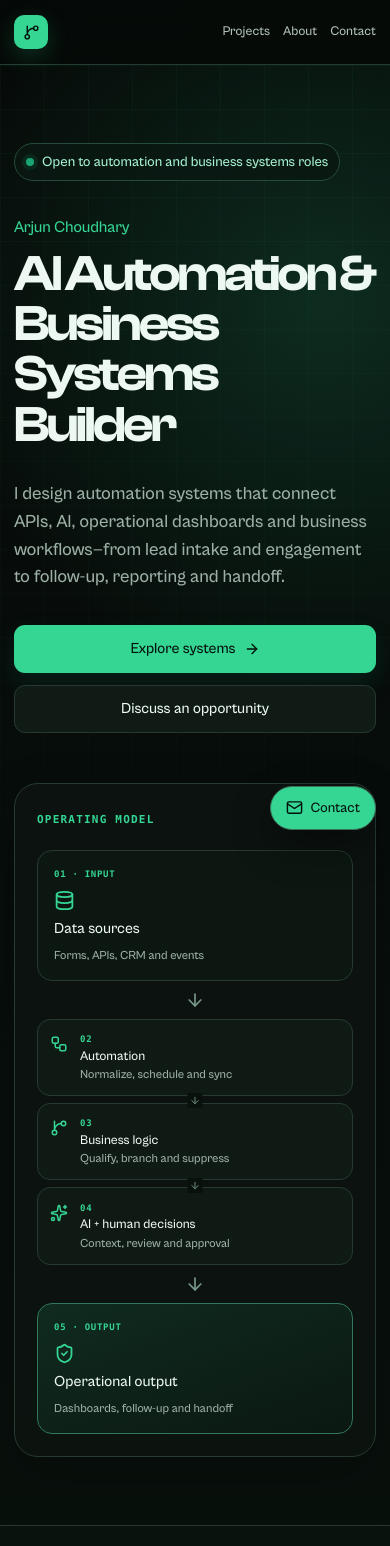
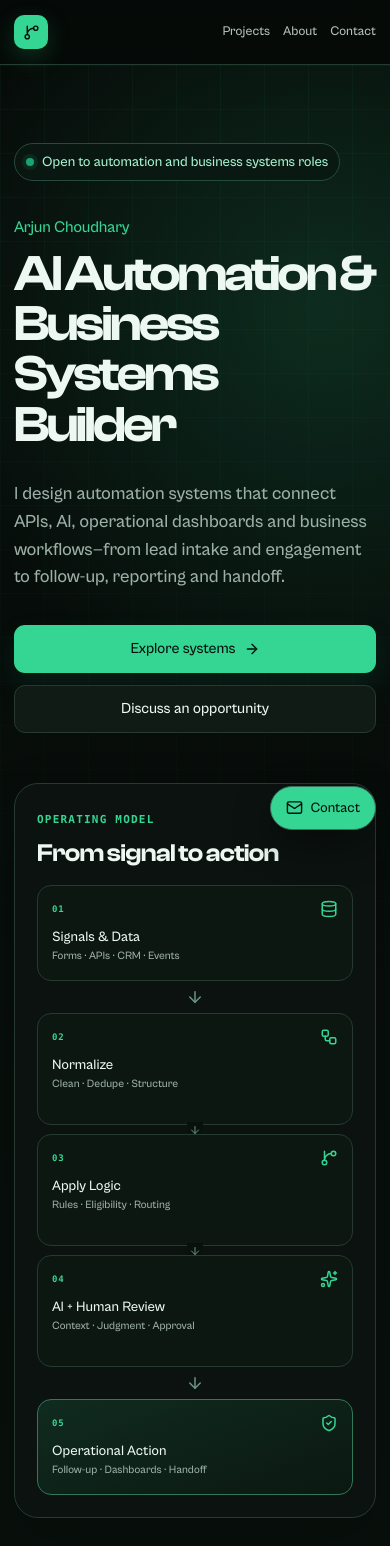
Before and after one commit to arjunschaudhary/arjun-automation-portfolio, a Next.js app: page / in a window 390 px wide. Shown: the top 1546 px of the page. Built offline with nearby package versions, Linux system fonts and the light colour scheme.

Commit message:
Refine portfolio operating model and About page

```diff
--- a/src/app/globals.css
+++ b/src/app/globals.css
@@ -37,7 +37,7 @@ button, a { -webkit-tap-highlight-color: transparent; }
 
 .hero { position: relative; overflow: hidden; padding-top: 112px; background: radial-gradient(circle at 87% 16%, rgba(131,223,182,.22), transparent 30%), linear-gradient(180deg,#fbfdfc 0%,#f5faf7 100%); }
 .hero::before { content: ""; position: absolute; inset: 0; opacity: .36; background-image: linear-gradient(rgba(11,107,80,.06) 1px, transparent 1px), linear-gradient(90deg,rgba(11,107,80,.06) 1px,transparent 1px); background-size: 44px 44px; mask-image: linear-gradient(to bottom, black, transparent 82%); pointer-events: none; }
-.hero-grid { position: relative; display: grid; grid-template-columns: 1.15fr .85fr; align-items: center; gap: 72px; }
+.hero-grid { position: relative; display: grid; grid-template-columns: 1.05fr .95fr; align-items: center; gap: 50px; }
 .availability { display: inline-flex; align-items: center; gap: 8px; color: var(--green-dark); font-size: 14px; font-weight: 650; padding: 7px 11px; border: 1px solid #cce8db; border-radius: 999px; background: rgba(255,255,255,.75); }
 .availability i { width: 8px; height: 8px; border-radius: 50%; background: #19a474; box-shadow: 0 0 0 4px rgba(25,164,116,.12); }
 .hero-name { margin: 34px 0 8px; font-weight: 680; color: var(--green); letter-spacing: -.01em; }
@@ -52,20 +52,20 @@ button, a { -webkit-tap-highlight-color: transparent; }
 .button-light { background: white; color: var(--green-dark); }
 .hero-panel { padding: 22px; border: 1px solid #d6e6df; border-radius: 24px; background: rgba(255,255,255,.82); box-shadow: 0 24px 60px rgba(27,65,52,.1); }
 .panel-kicker, .eyebrow { font-family: "SFMono-Regular", Consolas, "Liberation Mono", monospace; font-size: 11px; font-weight: 700; letter-spacing: .11em; text-transform: uppercase; color: var(--green); }
-.system-map { margin-top: 18px; display: grid; grid-template-columns: minmax(105px,.85fr) 20px minmax(155px,1.35fr) 20px minmax(105px,.85fr); gap: 8px; align-items: center; }
-.system-edge-node { min-height: 238px; display: flex; flex-direction: column; justify-content: center; gap: 9px; padding: 16px; border: 1px solid var(--line); border-radius: 15px; background: #0c1711; }
-.system-edge-node > svg { color: var(--green); }
-.system-edge-node strong { font-size: 15px; line-height: 1.25; }
-.system-edge-node small, .system-core-step small { color: var(--muted); font-size: 12px; line-height: 1.35; }
+.panel-title { margin: 8px 0 0; font-size: 25px; line-height: 1.1; letter-spacing: -.025em; }
+.system-map { margin-top: 18px; display: grid; justify-items: center; }
+.system-node { width: 100%; min-height: 112px; padding: 14px; border: 1px solid var(--line); border-radius: 14px; background: #0c1711; }
+.system-node-edge { width: min(72%, 330px); min-height: 96px; }
+.system-node-top { display: flex; align-items: center; justify-content: space-between; color: var(--green); }
+.system-node strong, .system-node small { display: block; }
+.system-node strong { margin-top: 11px; font-size: 14px; line-height: 1.22; }
+.system-node small { margin-top: 3px; color: var(--muted); font-size: 11px; line-height: 1.35; }
 .system-step { color: var(--green); font-family: "SFMono-Regular", Consolas, monospace; font-size: 9px; font-weight: 750; letter-spacing: .08em; text-transform: uppercase; }
-.system-core { display: grid; gap: 7px; }
-.system-core-step { position: relative; display: grid; grid-template-columns: 20px 1fr; gap: 10px; align-items: start; padding: 12px; border: 1px solid var(--line); border-radius: 13px; background: #101a15; }
-.system-core-step > svg:first-child { margin-top: 3px; color: var(--green); }
-.system-core-step strong, .system-core-step small, .system-core-step span { display: block; }
-.system-core-step strong { margin: 2px 0; font-size: 13px; line-height: 1.28; }
-.core-arrow { position: absolute; left: 50%; bottom: -13px; z-index: 2; padding: 2px; color: #78988a; background: #09110d; transform: translateX(-50%); }
-.system-direction { color: #78988a; justify-self: center; }
-.system-direction-down { display: none; }
+.system-flow-arrow { margin: 7px 0; color: #6a9682; }
+.system-middle-row { position: relative; width: 100%; display: grid; grid-template-columns: repeat(3,minmax(0,1fr)); gap: 18px; }
+.system-middle-row::before { content: ""; position: absolute; top: 50%; left: 12%; right: 12%; border-top: 1px solid #355b4a; }
+.system-middle-item { position: relative; z-index: 1; min-width: 0; }
+.system-middle-arrow { position: absolute; z-index: 2; top: 50%; right: -17px; padding: 2px; color: #6a9682; background: #09110d; transform: translateY(-50%); }
 .system-output-node { border-color: #31785a; background: linear-gradient(160deg,#102b20,#0b1812); }
 .capability-strip { padding: 22px 0; border-block: 1px solid var(--line); background: white; }
 .capability-row { display: flex; flex-wrap: wrap; justify-content: center; gap: 9px; }
@@ -203,15 +203,10 @@ button, a { -webkit-tap-highlight-color: transparent; }
 .next-project a { display: grid; grid-template-columns: 1fr auto; gap: 5px 20px; padding: 30px; border: 1px solid var(--line); border-radius: 18px; background: white; }
 .next-project span { color: var(--green); font-size: 12px; font-weight: 700; text-transform: uppercase; letter-spacing: .08em; }
 .next-project strong { font-size: 22px; }.next-project svg{grid-row:1/3;grid-column:2;align-self:center;color:var(--green)}
-.experience-timeline { display: grid; gap: 25px; }
-.experience-card { display: grid; grid-template-columns: 260px 1fr; gap: 60px; padding: 38px; border: 1px solid var(--line); border-radius: 22px; background: white; }
-.experience-meta span { color: var(--green); font-family: "SFMono-Regular",Consolas,monospace; font-size: 11px; font-weight: 750; }.experience-meta strong{display:block;margin-top:18px;font-size:24px}.experience-meta p{margin:3px 0;color:var(--muted)}
-.experience-card h2 { margin: 0 0 10px; font-size: 31px; letter-spacing: -.035em; }.experience-card > div > p{color:var(--muted)}.experience-card ul{list-style:none;padding:0;margin:22px 0;display:grid;gap:10px}.experience-card li{display:flex;gap:9px;color:var(--muted)}.experience-card li svg{flex:none;margin-top:4px;color:var(--green)}.experience-card a{display:inline-flex;align-items:center;gap:7px;color:var(--green);font-weight:700;font-size:14px}
-.experience-note { max-width: 720px; padding: 24px; border-left: 3px solid var(--green); background: var(--soft); }.experience-note p{margin:7px 0 0;color:var(--muted)}
-.about-grid { display: grid; grid-template-columns: 1.1fr .9fr; gap: 65px; align-items: start; }.about-grid h2{margin:0 0 16px;font-size:38px;letter-spacing:-.04em}.about-grid p{color:var(--muted)}
 .how-work-section { padding-bottom: 50px; }
 .how-work-heading { display: flex; align-items: end; justify-content: space-between; gap: 45px; margin-bottom: 28px; }
-.how-work-heading h2 { margin: 7px 0 0; font-size: clamp(34px,4.4vw,52px); line-height: 1.08; letter-spacing: -.025em; word-spacing: .16em; }
+.how-work-heading h2 { margin: 7px 0 0; font-size: clamp(34px,4.4vw,52px); line-height: 1.08; letter-spacing: -.025em; }
+.how-work-title { display: inline-flex; gap: .24em; }
 .how-work-heading > p { max-width: 510px; margin: 0; color: var(--muted); font-size: 17px; }
 .work-flow { display: grid; grid-template-columns: repeat(5,minmax(0,1fr)); gap: 10px; }
 .work-node { position: relative; min-height: 190px; padding: 20px; border: 1px solid var(--line); border-radius: 17px; background: linear-gradient(160deg,#0d1a14,#09110d); }
@@ -220,11 +215,14 @@ button, a { -webkit-tap-highlight-color: transparent; }
 .work-node-top span { font-family: "SFMono-Regular",Consolas,monospace; font-size: 11px; font-weight: 750; letter-spacing: .08em; }
 .work-node h3 { margin: 31px 0 8px; font-size: 17px; line-height: 1.25; letter-spacing: -.015em; }
 .work-node p { margin: 0; color: var(--muted); font-size: 14px; line-height: 1.5; }
-.principle-card { padding: 28px; border: 1px solid var(--line); border-radius: 18px; background: var(--soft); }.principle-card ul{list-style:none;padding:0;margin:18px 0 0;display:grid;gap:13px}.principle-card li{display:grid;grid-template-columns:18px 1fr;gap:9px}.principle-card svg{color:var(--green);margin-top:4px}
-.principle-card-wide { display: grid; grid-template-columns: minmax(240px,.8fr) minmax(0,1.2fr); gap: 54px; align-items: start; }
-.principle-card-wide h2 { max-width: 360px; margin: 10px 0 0; font-size: 29px; line-height: 1.15; letter-spacing: -.025em; }
-.principle-card-wide ul { grid-template-columns: repeat(2,minmax(0,1fr)); margin-top: 0; }
-.about-capabilities { margin: 75px 0 35px; padding-top: 40px; border-top: 1px solid var(--line); }.about-capabilities > div{display:flex;flex-wrap:wrap;gap:9px;margin-top:17px}.about-capabilities > div span{padding:8px 12px;border:1px solid var(--line);border-radius:999px;background:white;font-size:13px;font-weight:650}.about-integrations{margin-top:20px}
+.principles-section { padding: 34px; border: 1px solid var(--line); border-radius: 20px; background: #09110d; }
+.principles-heading { display: flex; align-items: end; justify-content: space-between; gap: 28px; margin-bottom: 26px; }
+.principles-heading h2 { max-width: 560px; margin: 7px 0 0; font-size: clamp(27px,3.2vw,38px); line-height: 1.12; letter-spacing: -.03em; }
+.principle-grid { display: grid; grid-template-columns: repeat(4,minmax(0,1fr)); gap: 10px; }
+.principle-control { min-width: 0; padding: 18px; border-radius: 15px; background: #101b16; }
+.principle-control svg { color: var(--green); }
+.principle-control h3 { margin: 20px 0 6px; font-size: 16px; line-height: 1.25; }
+.principle-control p { margin: 0; color: var(--muted); font-size: 13px; line-height: 1.45; }
 .contact-grid { display: grid; grid-template-columns: 1.15fr .85fr; gap: 22px; }.contact-primary,.contact-link{padding:36px;border:1px solid var(--line);border-radius:22px;background:white}.contact-primary > svg,.contact-link > svg{color:var(--green)}.contact-primary h2{margin:22px 0 10px;font-size:34px;letter-spacing:-.04em}.contact-primary p,.contact-link p{color:var(--muted)}.contact-primary small{display:block;margin-top:28px;padding-top:20px;border-top:1px solid var(--line);color:var(--muted)}
 .contact-link { display:grid;grid-template-columns:36px 1fr auto;gap:15px;align-items:start;transition:transform .2s ease,box-shadow .2s ease}.contact-link:hover{transform:translateY(-3px);box-shadow:0 18px 38px rgba(28,66,52,.08)}.contact-link span{color:var(--green);font-size:11px;font-weight:750;text-transform:uppercase;letter-spacing:.08em}.contact-link strong{display:block;margin-top:10px;font-size:25px}.contact-link p{margin:4px 0 0;font-size:14px}
 
@@ -241,12 +239,12 @@ body { background: radial-gradient(circle at 84% 3%, rgba(29, 112, 78, .18), tra
 .hero { background: radial-gradient(circle at 83% 16%, rgba(36, 154, 106, .23), transparent 31%), linear-gradient(180deg, #060a08 0%, #08100c 100%); }
 .hero::before { opacity: .6; background-image: linear-gradient(rgba(53,214,148,.07) 1px, transparent 1px), linear-gradient(90deg,rgba(53,214,148,.07) 1px,transparent 1px); }
 .availability { color: var(--mint); border-color: #254b3b; background: rgba(10, 25, 19, .84); }
-.hero-panel, .project-card, .integration-grid article, .exploring-grid article, .architecture, .flow-node, .case-hero aside, .next-project a, .experience-card, .contact-primary, .contact-link { border-color: var(--line); background: rgba(12, 20, 16, .94); box-shadow: 0 22px 55px rgba(0, 0, 0, .2); }
+.hero-panel, .project-card, .integration-grid article, .exploring-grid article, .architecture, .flow-node, .case-hero aside, .next-project a, .contact-primary, .contact-link { border-color: var(--line); background: rgba(12, 20, 16, .94); box-shadow: 0 22px 55px rgba(0, 0, 0, .2); }
 .capability-strip, .site-footer { border-color: var(--line); background: #0a120e; }
 .capability-row span, .tag-row span, .case-stack span, .integration-tags span { color: #bcd0c6; border-color: var(--line); background: #101b16; }
 .mini-flow { border-color: var(--line); background: #0b1510; }
 .mini-flow span { color: #c2d5cc; }
-.section-tint, .principle-card, .experience-note, .outcome-card { border-color: var(--line); background: #09110d; }
+.section-tint, .outcome-card { border-color: var(--line); background: #09110d; }
 .page-hero { border-color: var(--line); background: radial-gradient(circle at 82% 0%, rgba(34, 143, 98, .2), transparent 33%), #09110d; }
 .case-hero { border-color: var(--line); background: linear-gradient(180deg, #070c09, #0a120e); }
 .source-row span, .branch { border-color: var(--line); background: #101a15; }
@@ -259,7 +257,6 @@ body { background: radial-gradient(circle at 84% 3%, rgba(29, 112, 78, .18), tra
 .demo-table button.selected { background: #133125; }
 .demo-table-head { background: #0a120e; }
 .demo-chip { color: #03110b; }
-.about-capabilities > div span { border-color: var(--line); background: #101b16; }
 .cta-card { background: linear-gradient(135deg, #0d5c40, #052019); }
 .button-light { color: #05130d; background: #e9fff4; }
 .contact-page-layout { display: grid; grid-template-columns: 1.05fr .95fr; gap: 22px; align-items: stretch; }
@@ -295,9 +292,10 @@ body { background: radial-gradient(circle at 84% 3%, rgba(29, 112, 78, .18), tra
   .section-heading { display: block; }
   .section-heading > p { margin-top: 18px; }
   .exploring-grid { grid-template-columns: repeat(2,minmax(0,1fr)); }
-  .case-hero-grid, .about-grid, .contact-page-layout { grid-template-columns: 1fr; }
+  .case-hero-grid, .contact-page-layout { grid-template-columns: 1fr; }
   .work-flow { grid-template-columns: repeat(3,minmax(0,1fr)); }
   .work-node:not(:last-child)::after { display: none; }
+  .principle-grid { grid-template-columns: repeat(2,minmax(0,1fr)); }
   .case-grid.triple { grid-template-columns: 1fr; }
   .flow-grid { grid-template-columns: repeat(2,minmax(0,1fr)); }
   .flow-node-wrap:nth-child(4n) .flow-arrow { display: block; }
@@ -319,25 +317,23 @@ body { background: radial-gradient(circle at 84% 3%, rgba(29, 112, 78, .18), tra
   .cta-card { padding: 34px 26px; }
   .page-hero, .case-hero { padding: 68px 0 55px; }
   .back-link { margin-bottom: 42px; }
-  .case-two-col, .case-grid, .experience-card, .contact-grid { grid-template-columns: 1fr; gap: 35px; }
+  .case-two-col, .case-grid, .contact-grid { grid-template-columns: 1fr; gap: 35px; }
   .case-section { padding: 62px 0; }
   .architecture { padding: 20px; }
   .branch-grid { grid-template-columns: 1fr; }
   .demo-body { grid-template-columns: 1fr; }
   .demo-sidebar { display: none; }
   .demo-layout { grid-template-columns: 1fr; }
-  .experience-card { padding: 26px; }
   .contact-float { right: 14px; bottom: 14px; }
-  .system-map { grid-template-columns: 1fr; gap: 9px; }
-  .system-edge-node { min-height: 0; }
-  .system-direction-right { display: none; }
-  .system-direction-down { display: block; }
+  .system-node-edge { width: 100%; }
+  .system-middle-row { grid-template-columns: 1fr; gap: 9px; }
+  .system-middle-row::before { top: 8%; bottom: 8%; left: 50%; right: auto; border-top: 0; border-left: 1px solid #355b4a; }
+  .system-middle-arrow { top: auto; right: auto; bottom: -13px; left: 50%; transform: translateX(-50%) rotate(90deg); }
   .how-work-heading { display: block; }
   .how-work-heading > p { margin-top: 14px; }
   .work-flow { grid-template-columns: 1fr 1fr; }
   .work-node { min-height: 170px; }
-  .principle-card-wide { grid-template-columns: 1fr; gap: 28px; }
-  .principle-card-wide ul { grid-template-columns: 1fr; }
+  .principles-section { padding: 26px; }
 }
 @media (max-width: 500px) {
   .nav-links { font-size: 13px; gap: 13px; }
@@ -358,6 +354,7 @@ body { background: radial-gradient(circle at 84% 3%, rgba(29, 112, 78, .18), tra
   .quick-view-flow { grid-template-columns: 1fr 1fr; }
   .work-flow { grid-template-columns: 1fr; }
   .work-node { min-height: 0; }
+  .principle-grid { grid-template-columns: 1fr; }
 }
 
 @media (prefers-reduced-motion: reduce) { html { scroll-behavior: auto; } * { transition: none !important; animation: none !important; } }
--- a/src/app/page.tsx
+++ b/src/app/page.tsx
@@ -10,7 +10,7 @@ export default function HomePage() {
   return <main>
     <section className="hero section-pad"><div className="shell hero-grid">
       <div className="hero-copy"><span className="availability"><i /> Open to automation and business systems roles</span><p className="hero-name">Arjun Choudhary</p><h1>AI Automation &amp;<br />Business Systems Builder</h1><p className="hero-lede">I design automation systems that connect APIs, AI, operational dashboards and business workflows—from lead intake and engagement to follow-up, reporting and handoff.</p><div className="hero-actions"><Link className="button button-primary" href="/projects">Explore systems <ArrowRight size={16} /></Link><Link className="button button-secondary" href="/contact">Discuss an opportunity</Link></div></div>
-      <div className="hero-panel"><span className="panel-kicker">Operating model</span><SystemMap /></div>
+      <div className="hero-panel"><span className="panel-kicker">Operating model</span><h2 className="panel-title">From signal to action</h2><SystemMap /></div>
     </div></section>
     <section className="capability-strip" aria-label="Core capabilities"><div className="shell capability-row">{capabilities.map((capability) => <span key={capability}>{capability}</span>)}</div></section>
     <section className="section-pad"><div className="shell">
--- a/src/components/system-map.tsx
+++ b/src/components/system-map.tsx
@@ -1,40 +1,37 @@
 import { ArrowDown, ArrowRight, Database, GitBranch, ShieldCheck, Sparkles, Workflow } from "lucide-react";
 
-const stages = [
-  { label: "Data sources", note: "Forms, APIs, CRM and events", icon: Database },
-  { label: "Automation", note: "Normalize, schedule and sync", icon: Workflow },
-  { label: "Business logic", note: "Qualify, branch and suppress", icon: GitBranch },
-  { label: "AI + human decisions", note: "Context, review and approval", icon: Sparkles },
-  { label: "Operational output", note: "Dashboards, follow-up and handoff", icon: ShieldCheck },
+const source = { number: "01", label: "Signals & Data", note: "Forms · APIs · CRM · Events", icon: Database };
+const processing = [
+  { number: "02", label: "Normalize", note: "Clean · Dedupe · Structure", icon: Workflow },
+  { number: "03", label: "Apply Logic", note: "Rules · Eligibility · Routing", icon: GitBranch },
+  { number: "04", label: "AI + Human Review", note: "Context · Judgment · Approval", icon: Sparkles },
 ];
+const output = { number: "05", label: "Operational Action", note: "Follow-up · Dashboards · Handoff", icon: ShieldCheck };
+
+function SystemNode({ stage, className = "" }: {
+  stage: typeof source;
+  className?: string;
+}) {
+  const Icon = stage.icon;
+
+  return <div className={`system-node ${className}`}>
+    <div className="system-node-top"><span className="system-step">{stage.number}</span><Icon size={18} /></div>
+    <strong>{stage.label}</strong>
+    <small>{stage.note}</small>
+  </div>;
+}
 
 export function SystemMap() {
-  const SourceIcon = stages[0].icon;
-  const OutputIcon = stages[4].icon;
-
   return <div className="system-map" aria-label="How Arjun builds operational systems">
-    <div className="system-edge-node">
-      <span className="system-step">01 · Input</span>
-      <SourceIcon size={21} />
-      <strong>{stages[0].label}</strong>
-      <small>{stages[0].note}</small>
-    </div>
-    <ArrowRight className="system-direction system-direction-right" size={20} aria-hidden="true" />
-    <ArrowDown className="system-direction system-direction-down" size={20} aria-hidden="true" />
-    <div className="system-core">
-      {stages.slice(1, 4).map((stage, index) => <div className="system-core-step" key={stage.label}>
-        <stage.icon size={18} />
-        <div><span className="system-step">0{index + 2}</span><strong>{stage.label}</strong><small>{stage.note}</small></div>
-        {index < 2 && <ArrowDown className="core-arrow" size={15} aria-hidden="true" />}
+    <SystemNode stage={source} className="system-node-edge" />
+    <ArrowDown className="system-flow-arrow" size={18} aria-hidden="true" />
+    <div className="system-middle-row">
+      {processing.map((stage, index) => <div className="system-middle-item" key={stage.label}>
+        <SystemNode stage={stage} />
+        {index < processing.length - 1 && <ArrowRight className="system-middle-arrow" size={16} aria-hidden="true" />}
       </div>)}
     </div>
-    <ArrowRight className="system-direction system-direction-right" size={20} aria-hidden="true" />
-    <ArrowDown className="system-direction system-direction-down" size={20} aria-hidden="true" />
-    <div className="system-edge-node system-output-node">
-      <span className="system-step">05 · Output</span>
-      <OutputIcon size={21} />
-      <strong>{stages[4].label}</strong>
-      <small>{stages[4].note}</small>
-    </div>
+    <ArrowDown className="system-flow-arrow" size={18} aria-hidden="true" />
+    <SystemNode stage={output} className="system-node-edge system-output-node" />
   </div>;
 }
--- a/src/data/portfolio.ts
+++ b/src/data/portfolio.ts
@@ -19,7 +19,7 @@ export const site = {
   email: "arjunschoudhary.work@gmail.com",
 };
 
-export const capabilities = ["AI Automation", "n8n", "APIs & Webhooks", "Business Process Automation", "CRM / Lead Operations", "AI Agents", "Google Workspace Automation", "Dashboards", "Apps Script", "Data Pipelines"];
+export const capabilities = ["AI Automation", "n8n & Workflow Automation", "APIs & Webhooks", "Business Process Automation", "AI Agents", "Data & Operational Systems"];
 
 export const projects: Project[] = [
   {
```
Also changed, not shown: src/app/about/page.tsx (+14 -19 lines).
